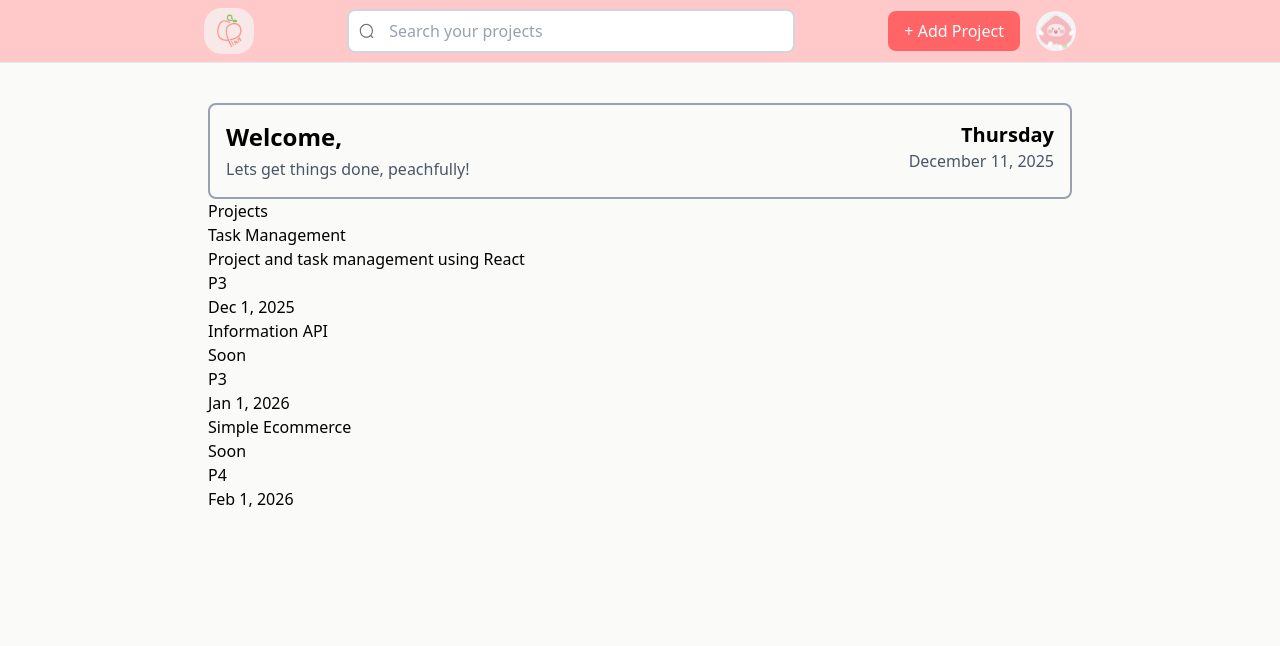
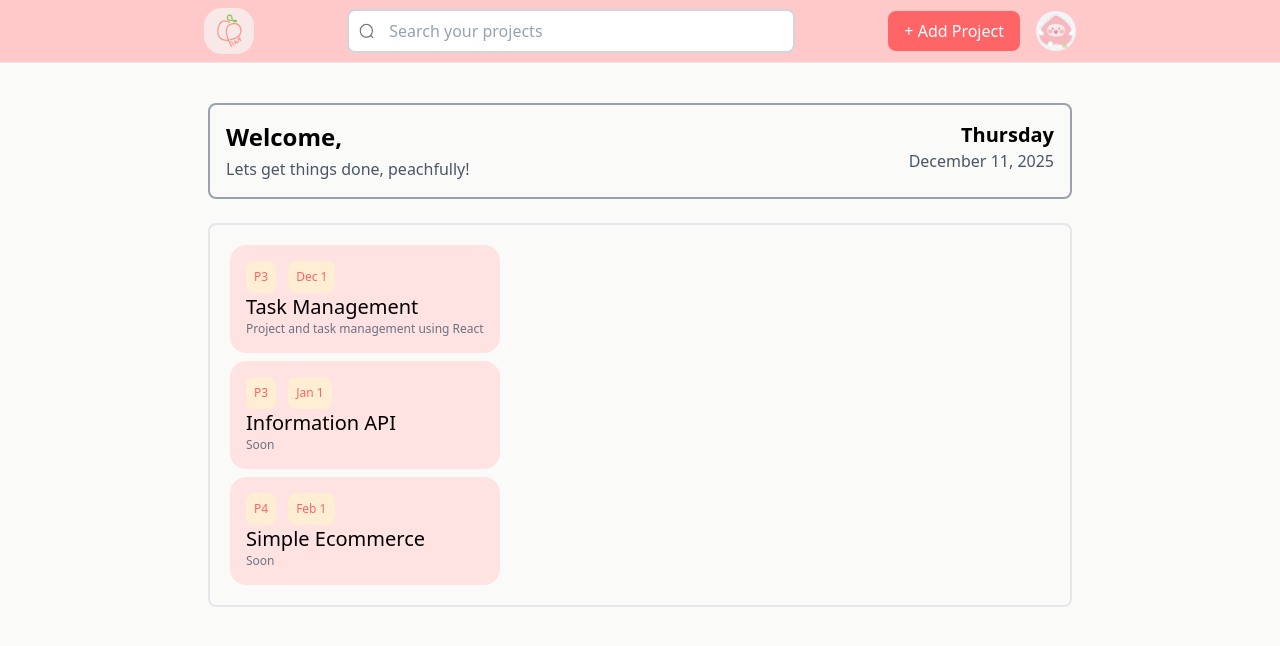
Before and after one commit to aletheaalmas/peachplan, a React (Vite) app: page / in a window 1280 px wide. Shown: the top 646 px of the page. Built offline with nearby package versions, Linux system fonts and the light colour scheme.

Commit message:
feat: initial styling for projects card

```diff
--- a/src/components/projects.tsx
+++ b/src/components/projects.tsx
@@ -3,8 +3,7 @@ import type { Project } from "../modules/project/type";
 
 export function Projects() {
   return (
-    <div>
-      <h1>Projects</h1>
+    <div className="mt-6 flex flex-row rounded-lg border-2 border-gray-200 p-3">
       <ul>
         {dataProjects.map((project) => (
           <li key={project.id}>
@@ -22,17 +21,18 @@ export function ProjectItem({ project }: { project: Project }) {
   }
 
   return (
-    <div>
-      <h2>{project.title}</h2>
-      <p>{project.description}</p>
-      <p>{project.priority}</p>
-      <p>
-        {new Intl.DateTimeFormat("en-US", {
-          year: "numeric",
-          month: "short",
-          day: "numeric",
-        }).format(project.dueDate)}
-      </p>
+    <div className="m-2 rounded-2xl bg-red-100 p-4 text-xs">
+      <div className="flex flex-row gap-3">
+        <p className="p-2 rounded-lg  bg-orange-100 text-red-400">{project.priority}</p>
+        <p className="p-2 rounded-lg  bg-orange-100 text-red-400">
+          {new Intl.DateTimeFormat("en-US", {
+            month: "short",
+            day: "numeric",
+          }).format(project.dueDate)}
+        </p>
+      </div>
+      <h2 className="text-xl">{project.title}</h2>
+      <p className="text-gray-500">{project.description}</p>
     </div>
   );
 }
```
